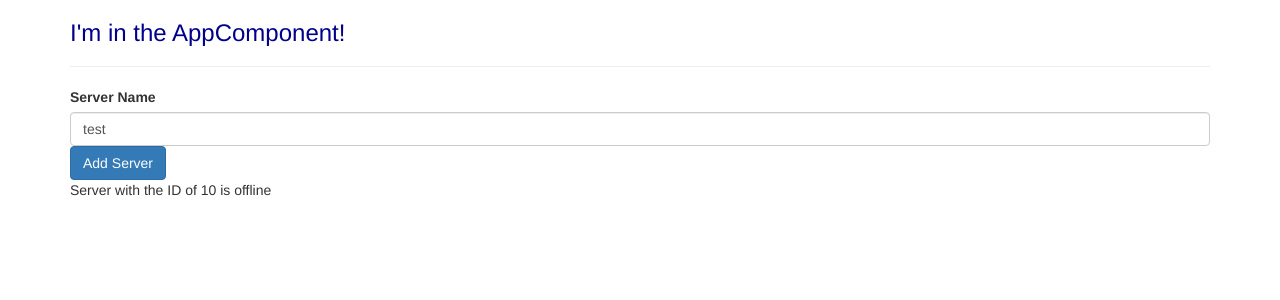
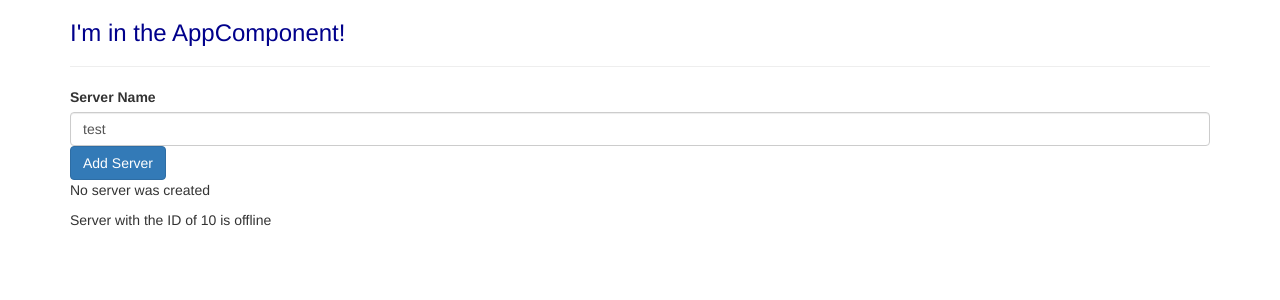
Before and after one commit to taylorgehrts/my-first-ng-app, an Angular app: page / in a window 1280 px wide. Shown: the top 300 px of the page. Built offline with nearby package versions, Linux system fonts and the light colour scheme.

Commit message:
this has the else statement added, it will be deleted in the next commit

```diff
--- a/src/app/servers/servers.component.html
+++ b/src/app/servers/servers.component.html
@@ -12,5 +12,8 @@
 (click)="onCreateServer()">Add Server</button>
 <!-- <p>{{ allowNewServer }}</p> -->
 <!-- <p>{{ serverCreationStatus }}</p> -->
-<p *ngIf="serverCreated">Server was created, Server name is {{ serverName }}</p>
+<p *ngIf="serverCreated else noServer">Server was created, Server name is {{ serverName }}</p>
+<ng-template #noServer>
+    <p>No server was created</p>
+</ng-template>
 <app-server></app-server>
```
